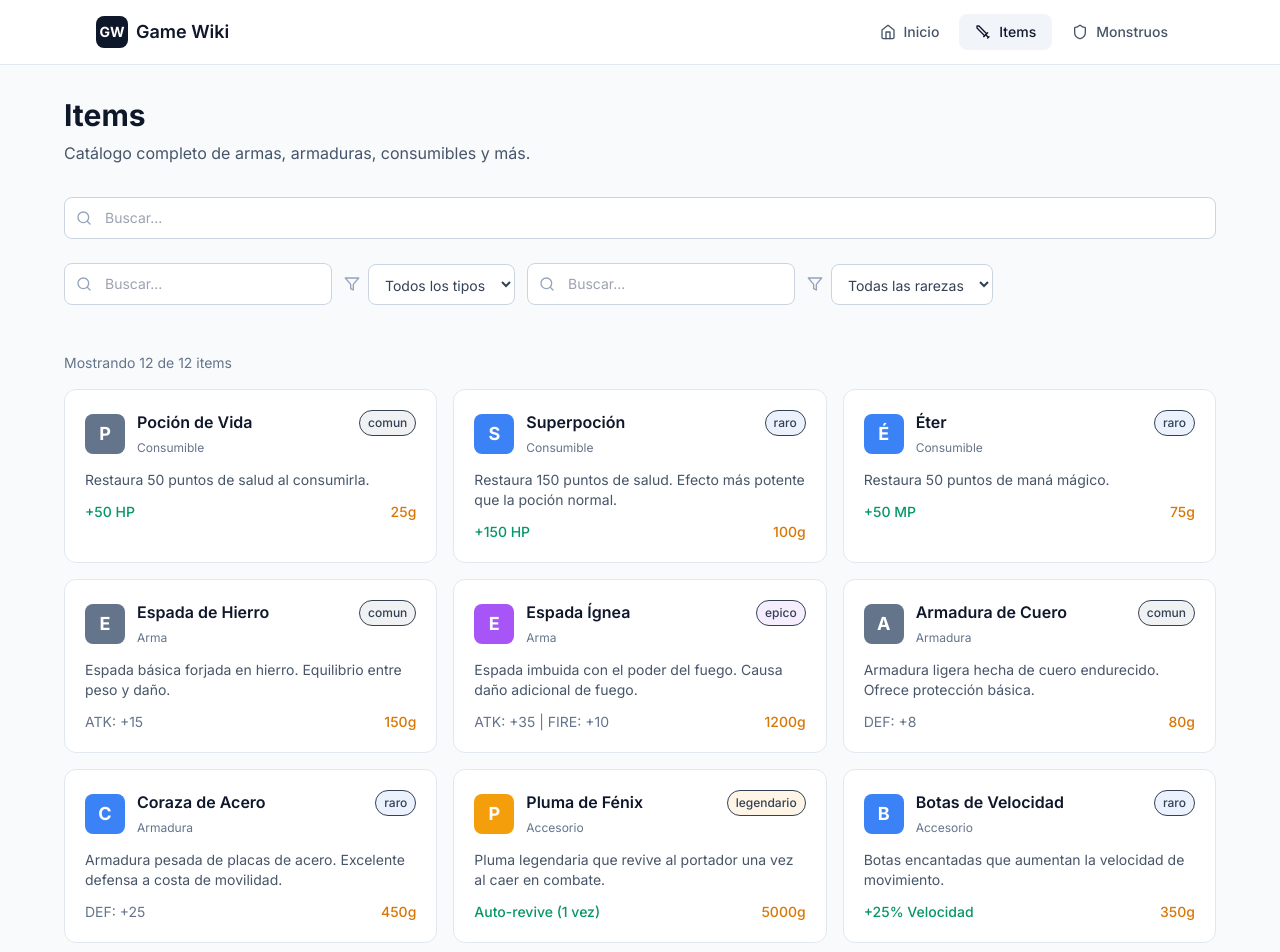
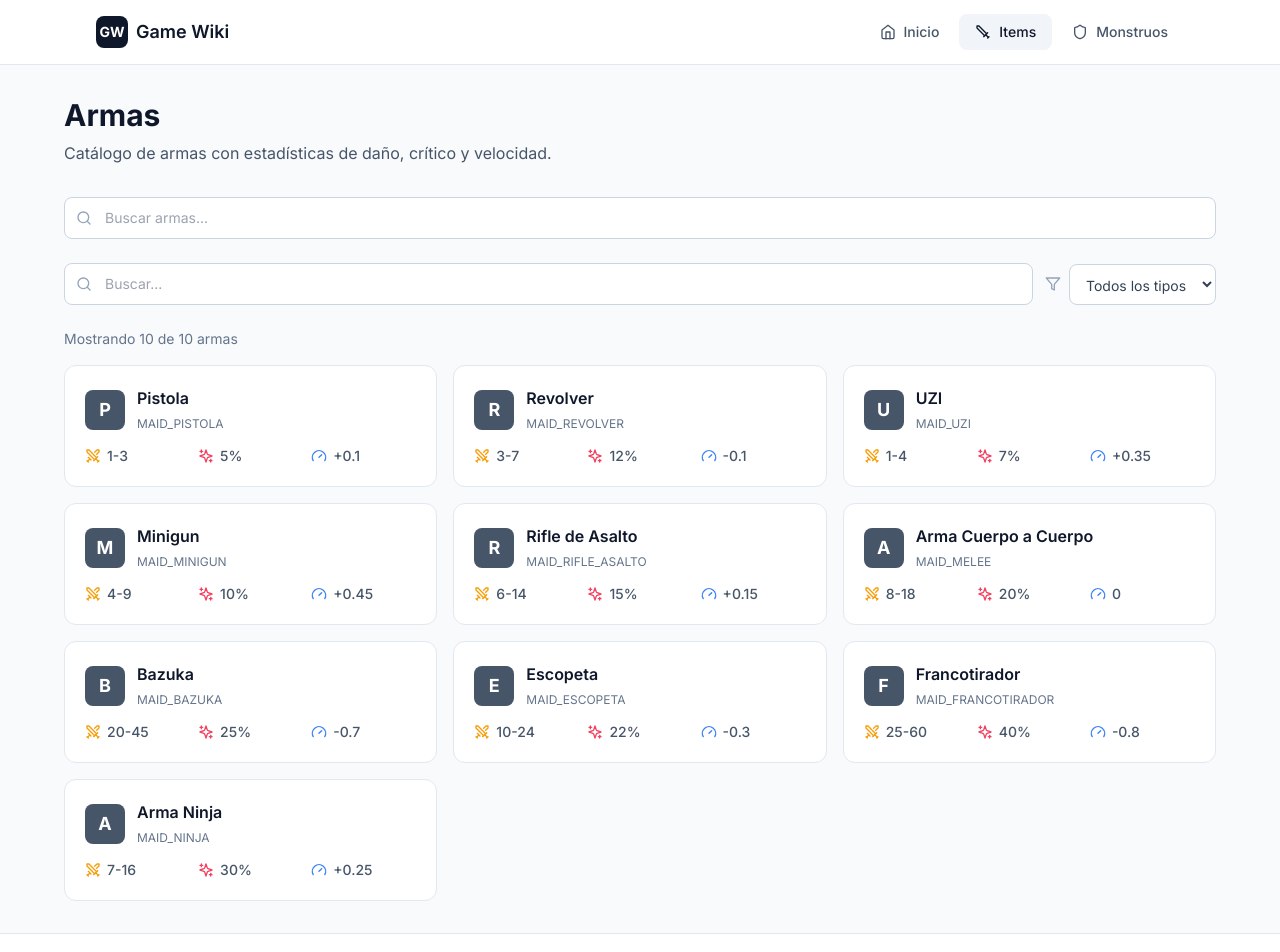
Before and after one commit to worker-8/NOM-Project, a React (Vite) app: page /#/items in a window 1280 px wide. Shown: the top 952 px of the page. Built offline with nearby package versions, Linux system fonts and the light colour scheme.

Commit message:
chore: new items + icons

```diff
--- a/src/components/ItemCard.jsx
+++ b/src/components/ItemCard.jsx
@@ -1,18 +1,7 @@
 import { Link } from 'react-router-dom'
-import { rarityColors } from '../utils/colors'
+import { Sparkles, Gauge, Swords } from 'lucide-react'
 
 function ItemCard({ item }) {
-  const getTypeLabel = (type) => {
-    const labels = {
-      consumible: 'Consumible',
-      arma: 'Arma',
-      armadura: 'Armadura',
-      accesorio: 'Accesorio',
-      material: 'Material'
-    }
-    return labels[type] || type
-  }
-
   return (
     <Link
       to={`/items/${item.id}`}
@@ -20,38 +9,31 @@ function ItemCard({ item }) {
     >
       <div className="flex items-start justify-between mb-3">
         <div className="flex items-center gap-3">
-          <div className={`w-10 h-10 rounded-lg flex items-center justify-center text-white font-bold text-lg ${rarityColors[item.rarity]}`}>
-            {item.name.charAt(0)}
+          <div className="w-10 h-10 rounded-lg flex items-center justify-center text-white font-bold text-lg bg-slate-600">
+            {item.nombre.charAt(0)}
           </div>
           <div>
             <h3 className="font-semibold text-slate-900 group-hover:text-slate-700 transition-colors">
-              {item.name}
+              {item.nombre}
             </h3>
-            <span className="text-xs text-slate-500">{getTypeLabel(item.type)}</span>
+            <span className="text-xs text-slate-500 uppercase">{item.maid_tipo}</span>
           </div>
         </div>
-        <span className={`text-xs font-medium px-2 py-1 rounded-full border ${rarityColors[item.rarity]} bg-opacity-10 text-slate-700 border-current`}>
-          {item.rarity}
-        </span>
       </div>
 
-      <p className="text-sm text-slate-600 line-clamp-2 mb-3">
-        {item.description}
-      </p>
-
-      <div className="flex items-center justify-between text-sm">
-        {item.effect && (
-          <span className="text-emerald-600 font-medium">{item.effect}</span>
-        )}
-        {item.stats && (
-          <span className="text-slate-500">
-            {Object.entries(item.stats)
-              .filter(([_, val]) => val > 0)
-              .map(([key, val]) => `${key.toUpperCase()}: +${val}`)
-              .join(' | ')}
-          </span>
-        )}
-        <span className="text-amber-600 font-medium ml-auto">{item.value}g</span>
+      <div className="grid grid-cols-3 gap-2 text-sm text-slate-600">
+        <div className="flex items-center gap-1.5">
+          <Swords className="w-4 h-4 text-amber-500" />
+          <span className="font-medium">{item.dano_min}-{item.dano_max}</span>
+        </div>
+        <div className="flex items-center gap-1.5">
+          <Sparkles className="w-4 h-4 text-rose-500" />
+          <span className="font-medium">{item.critico}%</span>
+        </div>
+        <div className="flex items-center gap-1.5">
+          <Gauge className="w-4 h-4 text-blue-500" />
+          <span className="font-medium">{item.velocidad_ataque > 0 ? '+' : ''}{item.velocidad_ataque}</span>
+        </div>
       </div>
     </Link>
   )
--- a/src/data/items.json
+++ b/src/data/items.json
@@ -1,108 +1,92 @@
-[
-  {
-    "id": "potion",
-    "name": "Poción de Vida",
-    "type": "consumible",
-    "rarity": "comun",
-    "description": "Restaura 50 puntos de salud al consumirla.",
-    "effect": "+50 HP",
-    "value": 25
+{
+  "pistola": {
+    "nombre": "Pistola",
+    "maid_tipo": "maid_pistola",
+    "tipo": "arma",
+    "dano_min": 1,
+    "dano_max": 3,
+    "critico": 5,
+    "velocidad_ataque": 0.1
   },
-  {
-    "id": "hi-potion",
-    "name": "Superpoción",
-    "type": "consumible",
-    "rarity": "raro",
-    "description": "Restaura 150 puntos de salud. Efecto más potente que la poción normal.",
-    "effect": "+150 HP",
-    "value": 100
+  "revolver": {
+    "nombre": "Revolver",
+    "maid_tipo": "maid_revolver",
+    "tipo": "arma",
+    "dano_min": 3,
+    "dano_max": 7,
+    "critico": 12,
+    "velocidad_ataque": -0.1
   },
-  {
-    "id": "ether",
-    "name": "Éter",
-    "type": "consumible",
-    "rarity": "raro",
-    "description": "Restaura 50 puntos de maná mágico.",
-    "effect": "+50 MP",
-    "value": 75
+  "uzi": {
+    "nombre": "UZI",
+    "maid_tipo": "maid_uzi",
+    "tipo": "arma",
+    "dano_min": 1,
+    "dano_max": 4,
+    "critico": 7,
+    "velocidad_ataque": 0.35
   },
-  {
-    "id": "iron-sword",
-    "name": "Espada de Hierro",
-    "type": "arma",
-    "rarity": "comun",
-    "description": "Espada básica forjada en hierro. Equilibrio entre peso y daño.",
-    "stats": { "atk": 15, "def": 0 },
-    "value": 150
+  "minigun": {
+    "nombre": "Minigun",
+    "maid_tipo": "maid_minigun",
+    "tipo": "arma",
+    "dano_min": 4,
+    "dano_max": 9,
+    "critico": 10,
+    "velocidad_ataque": 0.45
   },
-  {
-    "id": "flame-sword",
-    "name": "Espada Ígnea",
-    "type": "arma",
-    "rarity": "epico",
-    "description": "Espada imbuida con el poder del fuego. Causa daño adicional de fuego.",
-    "stats": { "atk": 35, "def": 0, "fire": 10 },
-    "value": 1200
+  "rifle_asalto": {
+    "nombre": "Rifle de Asalto",
+    "maid_tipo": "maid_rifle_asalto",
+    "tipo": "arma",
+    "dano_min": 6,
+    "dano_max": 14,
+    "critico": 15,
+    "velocidad_ataque": 0.15
   },
-  {
-    "id": "leather-armor",
-    "name": "Armadura de Cuero",
-    "type": "armadura",
-    "rarity": "comun",
-    "description": "Armadura ligera hecha de cuero endurecido. Ofrece protección básica.",
-    "stats": { "atk": 0, "def": 8 },
-    "value": 80
+  "melee": {
+    "nombre": "Arma Cuerpo a Cuerpo",
+    "maid_tipo": "maid_melee",
+    "tipo": "arma",
+    "dano_min": 8,
+    "dano_max": 18,
+    "critico": 20,
+    "velocidad_ataque": 0.0
   },
-  {
-    "id": "steel-plate",
-    "name": "Coraza de Acero",
-    "type": "armadura",
-    "rarity": "raro",
-    "description": "Armadura pesada de placas de acero. Excelente defensa a costa de movilidad.",
-    "stats": { "atk": 0, "def": 25 },
-    "value": 450
+  "bazuka": {
+    "nombre": "Bazuka",
+    "maid_tipo": "maid_bazuka",
+    "tipo": "arma",
+    "dano_min": 20,
+    "dano_max": 45,
+    "critico": 25,
+    "velocidad_ataque": -0.7
   },
-  {
-    "id": "phoenix-feather",
-    "name": "Pluma de Fénix",
-    "type": "accesorio",
-    "rarity": "legendario",
-    "description": "Pluma legendaria que revive al portador una vez al caer en combate.",
-    "effect": "Auto-revive (1 vez)",
-    "value": 5000
+  "escopeta": {
+    "nombre": "Escopeta",
+    "maid_tipo": "maid_escopeta",
+    "tipo": "arma",
+    "dano_min": 10,
+    "dano_max": 24,
+    "critico": 22,
+    "velocidad_ataque": -0.3
   },
-  {
-    "id": "speed-boots",
-    "name": "Botas de Velocidad",
-    "type": "accesorio",
-    "rarity": "raro",
-    "description": "Botas encantadas que aumentan la velocidad de movimiento.",
-    "effect": "+25% Velocidad",
-    "value": 350
+  "francotirador": {
+    "nombre": "Francotirador",
+    "maid_tipo": "maid_francotirador",
+    "tipo": "arma",
+    "dano_min": 25,
+    "dano_max": 60,
+    "critico": 40,
+    "velocidad_ataque": -0.8
   },
-  {
-    "id": "crystal-shard",
-    "name": "Fragmento de Cristal",
-    "type": "material",
-    "rarity": "raro",
-    "description": "Fragmento de cristal mágico usado en encantamientos avanzados.",
-    "value": 200
-  },
-  {
-    "id": "ancient-scroll",
-    "name": "Pergamino Antiguo",
-    "type": "consumible",
-    "rarity": "epico",
-    "description": "Contiene un hechizo olvidado. Desbloquea nuevas habilidades.",
-    "effect": "Aprende habilidad aleatoria",
-    "value": 800
-  },
-  {
-    "id": "dragon-scale",
-    "name": "Escama de Dragón",
-    "type": "material",
-    "rarity": "legendario",
-    "description": "Escama resistente como el acero pero ligera como el cuero. Material de forja supremo.",
-    "value": 2500
+  "ninja": {
+    "nombre": "Arma Ninja",
+    "maid_tipo": "maid_ninja",
+    "tipo": "arma",
+    "dano_min": 7,
+    "dano_max": 16,
+    "critico": 30,
+    "velocidad_ataque": 0.25
   }
-]
+}
--- a/src/pages/ItemDetail.jsx
+++ b/src/pages/ItemDetail.jsx
@@ -1,25 +1,20 @@
 import { useParams, Link, Navigate } from 'react-router-dom'
-import { ArrowLeft, Package, Sparkles, Coins } from 'lucide-react'
-import items from '../data/items.json'
-import { rarityColors } from '../utils/colors'
+import { ArrowLeft, Swords, Sparkles, Gauge, FileCode } from 'lucide-react'
+import itemsData from '../data/items.json'
 
 function ItemDetail() {
   const { id } = useParams()
+
+  // Convertir el objeto de items a array para buscar por ID
+  const items = Object.entries(itemsData).map(([key, data]) => ({
+    id: key,
+    ...data
+  }))
+
   const item = items.find(i => i.id === id)
 
   if (!item) {
     return <Navigate to="/items" replace />
-  }
-
-  const getTypeLabel = (type) => {
-    const labels = {
-      consumible: 'Consumible',
-      arma: 'Arma',
-      armadura: 'Armadura',
-      accesorio: 'Accesorio',
-      material: 'Material'
-    }
-    return labels[type] || type
   }
 
   return (
@@ -30,37 +25,33 @@ function ItemDetail() {
           className="inline-flex items-center gap-2 text-slate-600 hover:text-slate-900 mb-6 transition-colors"
         >
           <ArrowLeft className="w-4 h-4" />
-          Volver a items
+          Volver a armas
         </Link>
 
         <div className="bg-white rounded-2xl border border-slate-200 overflow-hidden">
           <div className="p-6 sm:p-8">
             <div className="flex flex-col sm:flex-row gap-6">
-              <div className={`w-24 h-24 sm:w-32 sm:h-32 rounded-2xl flex items-center justify-center text-white text-4xl sm:text-5xl font-bold flex-shrink-0 ${rarityColors[item.rarity]}`}>
-                {item.name.charAt(0)}
+              <div className="w-24 h-24 sm:w-32 sm:h-32 rounded-2xl flex items-center justify-center text-white text-4xl sm:text-5xl font-bold flex-shrink-0 bg-slate-600">
+                {item.nombre.charAt(0)}
               </div>
 
               <div className="flex-1">
                 <div className="flex flex-wrap items-center gap-3 mb-2">
-                  <span className={`px-3 py-1 rounded-full text-sm font-medium border ${rarityColors[item.rarity]} bg-opacity-10 text-slate-700 border-current capitalize`}>
-                    {item.rarity}
+                  <span className="px-3 py-1 rounded-full text-sm font-medium bg-slate-100 text-slate-700 border border-slate-200 uppercase">
+                    {item.maid_tipo}
                   </span>
                   <span className="px-3 py-1 rounded-full text-sm font-medium bg-slate-100 text-slate-700 border border-slate-200 capitalize">
-                    {getTypeLabel(item.type)}
+                    {item.tipo}
                   </span>
                 </div>
 
                 <h1 className="text-2xl sm:text-3xl font-bold text-slate-900 mb-3">
-                  {item.name}
+                  {item.nombre}
                 </h1>
 
-                <p className="text-slate-600 mb-4">
-                  {item.description}
-                </p>
-
-                <div className="flex items-center gap-2 text-amber-600 font-semibold text-lg">
-                  <Coins className="w-5 h-5" />
-                  {item.value} oro
+                <div className="flex items-center gap-2 text-sm text-slate-500">
+                  <FileCode className="w-4 h-4" />
+                  <code className="bg-slate-100 px-2 py-1 rounded">ID: {item.id}</code>
                 </div>
               </div>
             </div>
@@ -68,41 +59,41 @@ function ItemDetail() {
 
           <div className="border-t border-slate-200 bg-slate-50 p-6 sm:p-8">
             <h2 className="text-lg font-semibold text-slate-900 mb-4 flex items-center gap-2">
-              <Sparkles className="w-5 h-5" />
-              Información
+              <Swords className="w-5 h-5" />
+              Estadísticas del Arma
             </h2>
 
-            <div className="grid sm:grid-cols-2 gap-4">
-              {item.effect && (
-                <div className="bg-white p-4 rounded-xl border border-slate-200">
-                  <p className="text-sm text-slate-500 mb-1">Efecto</p>
-                  <p className="font-medium text-emerald-600">{item.effect}</p>
+            <div className="grid sm:grid-cols-2 lg:grid-cols-4 gap-4">
+              <div className="bg-white p-4 rounded-xl border border-slate-200 flex items-center justify-between">
+                <div className="flex items-center gap-3">
+                  <div className="w-10 h-10 bg-amber-100 rounded-lg flex items-center justify-center">
+                    <Swords className="w-5 h-5 text-amber-600" />
+                  </div>
+                  <span className="text-slate-600">Daño</span>
                 </div>
-              )}
-
-              {item.stats && (
-                <div className="bg-white p-4 rounded-xl border border-slate-200 sm:col-span-2">
-                  <p className="text-sm text-slate-500 mb-2">Estadísticas</p>
-                  <div className="flex flex-wrap gap-3">
-                    {Object.entries(item.stats).map(([key, value]) => (
-                      value > 0 && (
-                        <span key={key} className="px-3 py-1.5 bg-slate-100 rounded-lg text-sm font-medium text-slate-700">
-                          {key.toUpperCase()}: +{value}
-                        </span>
-                      )
-                    ))}
-                  </div>
-                </div>
-              )}
-
-              <div className="bg-white p-4 rounded-xl border border-slate-200">
-                <p className="text-sm text-slate-500 mb-1">ID</p>
-                <p className="font-medium text-slate-700 font-mono text-sm">{item.id}</p>
+                <span className="text-xl font-bold text-slate-900">{item.dano_min}-{item.dano_max}</span>
               </div>
 
-              <div className="bg-white p-4 rounded-xl border border-slate-200">
-                <p className="text-sm text-slate-500 mb-1">Tipo</p>
-                <p className="font-medium text-slate-700 capitalize">{item.type}</p>
+              <div className="bg-white p-4 rounded-xl border border-slate-200 flex items-center justify-between">
+                <div className="flex items-center gap-3">
+                  <div className="w-10 h-10 bg-rose-100 rounded-lg flex items-center justify-center">
+                    <Sparkles className="w-5 h-5 text-rose-600" />
+                  </div>
+                  <span className="text-slate-600">Crítico</span>
+                </div>
+                <span className="text-xl font-bold text-slate-900">{item.critico}%</span>
+              </div>
+
+              <div className="bg-white p-4 rounded-xl border border-slate-200 flex items-center justify-between">
+                <div className="flex items-center gap-3">
+                  <div className="w-10 h-10 bg-blue-100 rounded-lg flex items-center justify-center">
+                    <Gauge className="w-5 h-5 text-blue-600" />
+                  </div>
+                  <span className="text-slate-600">Vel. Ataque</span>
+                </div>
+                <span className={`text-xl font-bold ${item.velocidad_ataque >= 0 ? 'text-emerald-600' : 'text-rose-600'}`}>
+                  {item.velocidad_ataque > 0 ? '+' : ''}{item.velocidad_ataque}
+                </span>
               </div>
             </div>
           </div>
--- a/src/pages/Items.jsx
+++ b/src/pages/Items.jsx
@@ -1,70 +1,57 @@
 import { useState, useMemo } from 'react'
 import SearchFilter from '../components/SearchFilter'
 import ItemCard from '../components/ItemCard'
-import items from '../data/items.json'
+import itemsData from '../data/items.json'
 
 function Items() {
   const [searchTerm, setSearchTerm] = useState('')
   const [typeFilter, setTypeFilter] = useState('all')
-  const [rarityFilter, setRarityFilter] = useState('all')
+
+  // Convertir el objeto de items a array con IDs
+  const items = useMemo(() => {
+    return Object.entries(itemsData).map(([id, data]) => ({
+      id,
+      ...data
+    }))
+  }, [])
 
   const typeOptions = [
     { value: 'all', label: 'Todos los tipos' },
-    { value: 'consumible', label: 'Consumibles' },
-    { value: 'arma', label: 'Armas' },
-    { value: 'armadura', label: 'Armaduras' },
-    { value: 'accesorio', label: 'Accesorios' },
-    { value: 'material', label: 'Materiales' }
-  ]
-
-  const rarityOptions = [
-    { value: 'all', label: 'Todas las rarezas' },
-    { value: 'comun', label: 'Común' },
-    { value: 'raro', label: 'Raro' },
-    { value: 'epico', label: 'Épico' },
-    { value: 'legendario', label: 'Legendario' }
+    { value: 'arma', label: 'Armas' }
   ]
 
   const filteredItems = useMemo(() => {
     return items.filter(item => {
-      const matchesSearch = item.name.toLowerCase().includes(searchTerm.toLowerCase()) ||
-                          item.description.toLowerCase().includes(searchTerm.toLowerCase())
-      const matchesType = typeFilter === 'all' || item.type === typeFilter
-      const matchesRarity = rarityFilter === 'all' || item.rarity === rarityFilter
+      const matchesSearch = item.nombre.toLowerCase().includes(searchTerm.toLowerCase())
+      const matchesType = typeFilter === 'all' || item.tipo === typeFilter
 
-      return matchesSearch && matchesType && matchesRarity
+      return matchesSearch && matchesType
     })
-  }, [searchTerm, typeFilter, rarityFilter])
+  }, [searchTerm, typeFilter, items])
 
   return (
     <div className="py-8 px-4">
       <div className="max-w-6xl mx-auto">
         <div className="mb-8">
-          <h1 className="text-3xl font-bold text-slate-900 mb-2">Items</h1>
-          <p className="text-slate-600">Catálogo completo de armas, armaduras, consumibles y más.</p>
+          <h1 className="text-3xl font-bold text-slate-900 mb-2">Armas</h1>
+          <p className="text-slate-600">Catálogo de armas con estadísticas de daño, crítico y velocidad.</p>
         </div>
 
         <div className="space-y-3 mb-6">
           <SearchFilter
             searchTerm={searchTerm}
             onSearchChange={setSearchTerm}
+            placeholder="Buscar armas..."
           />
-          <div className="flex flex-col sm:flex-row gap-3">
-            <SearchFilter
-              filters={typeOptions}
-              activeFilter={typeFilter}
-              onFilterChange={setTypeFilter}
-            />
-            <SearchFilter
-              filters={rarityOptions}
-              activeFilter={rarityFilter}
-              onFilterChange={setRarityFilter}
-            />
-          </div>
+          <SearchFilter
+            filters={typeOptions}
+            activeFilter={typeFilter}
+            onFilterChange={setTypeFilter}
+          />
         </div>
 
         <div className="mb-4 text-sm text-slate-500">
-          Mostrando {filteredItems.length} de {items.length} items
+          Mostrando {filteredItems.length} de {items.length} armas
         </div>
 
         <div className="grid sm:grid-cols-2 lg:grid-cols-3 gap-4">
@@ -75,7 +62,7 @@ function Items() {
 
         {filteredItems.length === 0 && (
           <div className="text-center py-12">
-            <p className="text-slate-500">No se encontraron items con esos filtros.</p>
+            <p className="text-slate-500">No se encontraron armas con esos filtros.</p>
           </div>
         )}
       </div>
```
Also changed, not shown: src/pages/Home.jsx (+9 -7 lines).
